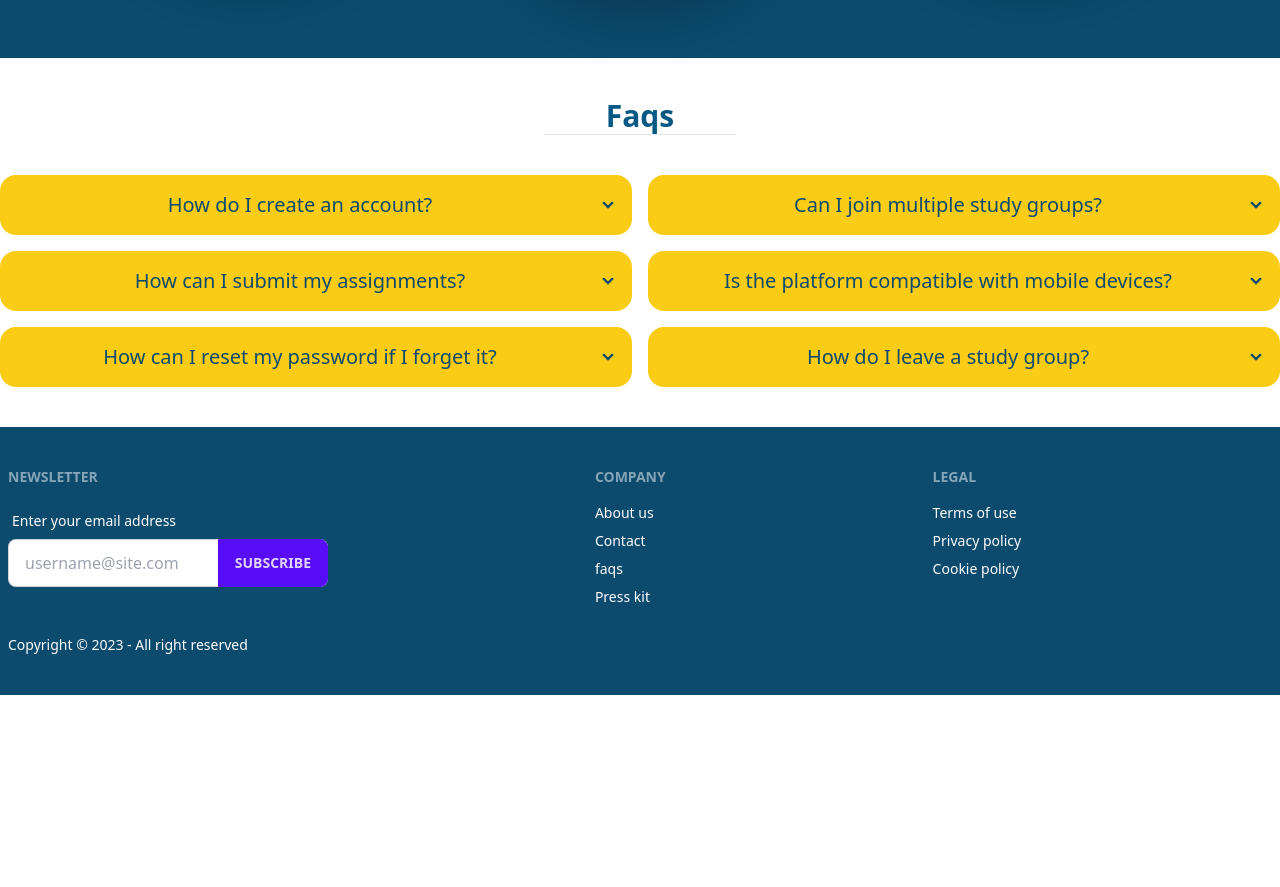
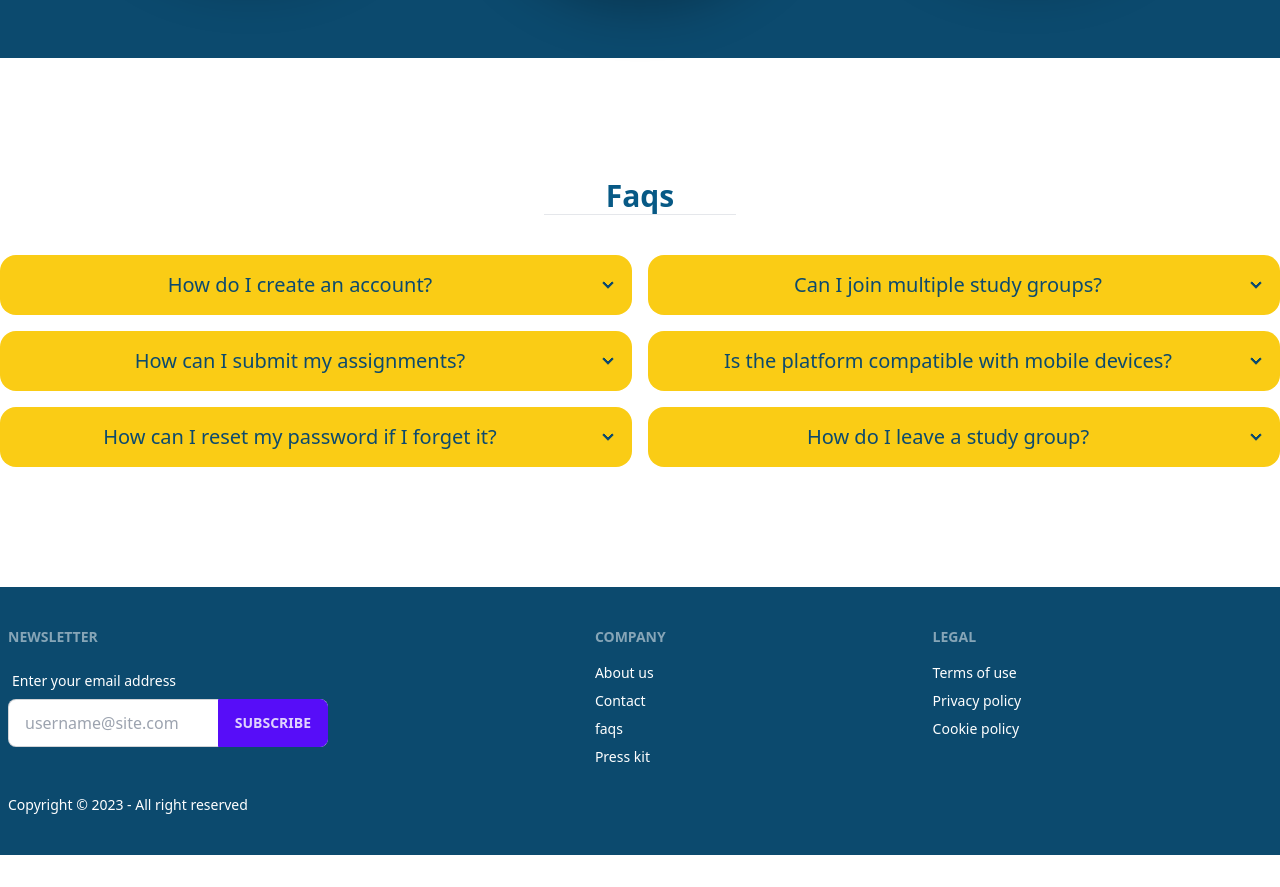
Before and after one commit to tamanna986/Study-Buddy-Client-Side, a React (Vite) app: page / in a window 1280 px wide. Shown: the part 1639-2526 px from the top of the page. Before the commit the page ends 2366 px from the top, so only its background shows below. Built offline with nearby package versions, Linux system fonts and the light colour scheme; no server answers.

Commit message:
only pending status wise data shown after giving mark

```diff
--- a/src/Components/Faqs/Faqs.jsx
+++ b/src/Components/Faqs/Faqs.jsx
@@ -11,7 +11,7 @@ const Faqs = () => {
         .then(data => setFaqs(data))
     },[])
     return (
-    <div className="container mx-auto my-10">
+    <div className="container mx-auto my-10 py-20">
         <h1 className="text-3xl text-center  text-sky-800 font-bold">Faqs</h1>
         <hr className="w-48 mx-auto mb-10" />
                 <div className="grid grid-cols-1 lg:grid-cols-2 gap-4">
--- a/src/pages/AllSubmittedAssignments/AllSubmittedAssignments.jsx
+++ b/src/pages/AllSubmittedAssignments/AllSubmittedAssignments.jsx
@@ -13,12 +13,12 @@ const AllSubmittedAssignments = () => {
                 console.log(data);
                 setSubmittedAssignmentsBeforeMarkings(data)
             } )
-    }, [])
+    }, [submittedAssignmentsBeforeMarkings])
 
 
 
     // Filter out the submitted assignments with a 'Completed' status
-   const pendingSubmittedAssignments = submittedAssignmentsBeforeMarkings.filter(submittedAssignmentsBeforeMarking => submittedAssignmentsBeforeMarking.status !== 'Completed');
+   const pendingSubmittedAssignments = submittedAssignmentsBeforeMarkings.filter(submittedAssignmentsBeforeMarking => submittedAssignmentsBeforeMarking.status === 'pending');
    console.log(pendingSubmittedAssignments)
 
 
```
